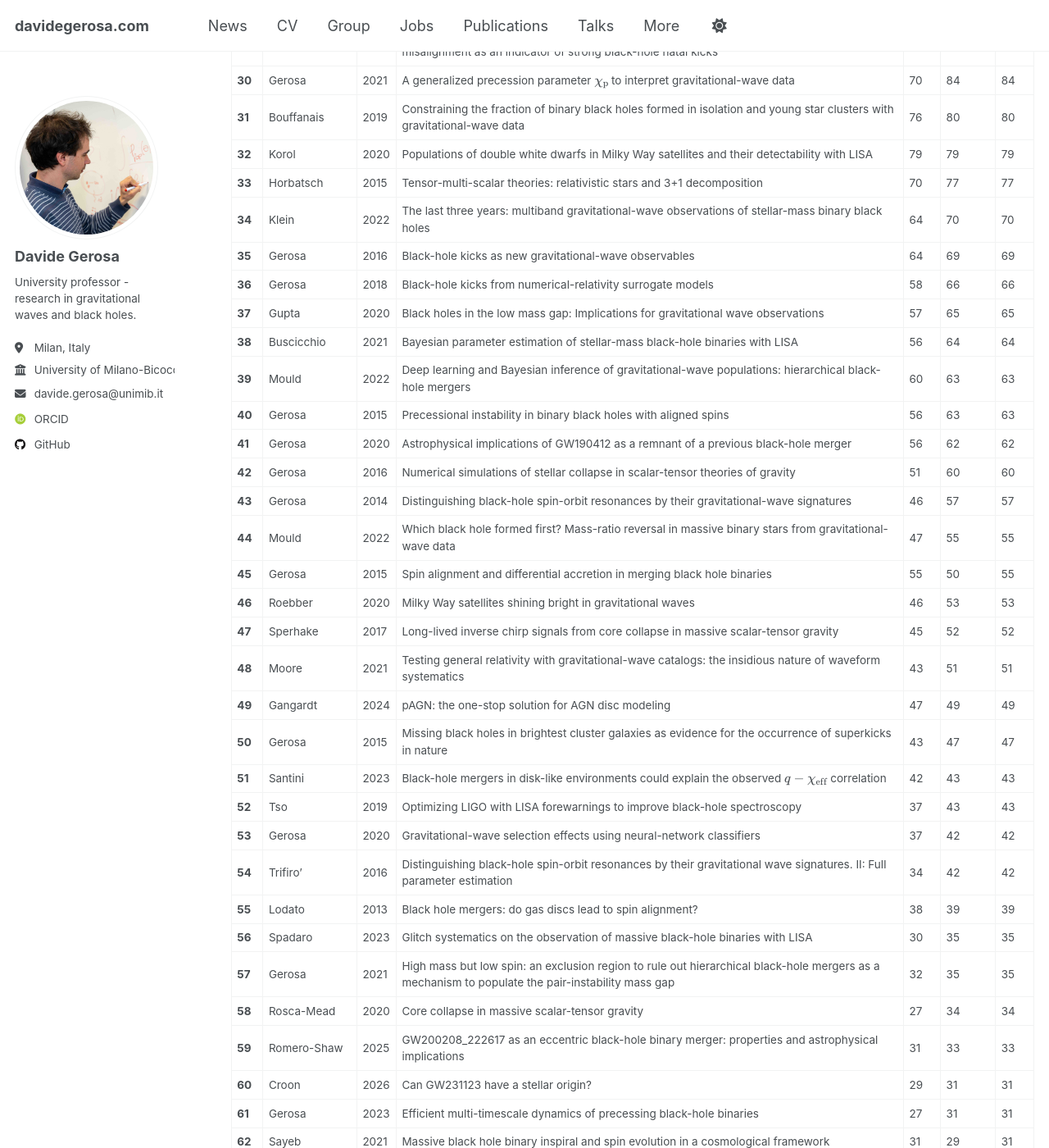
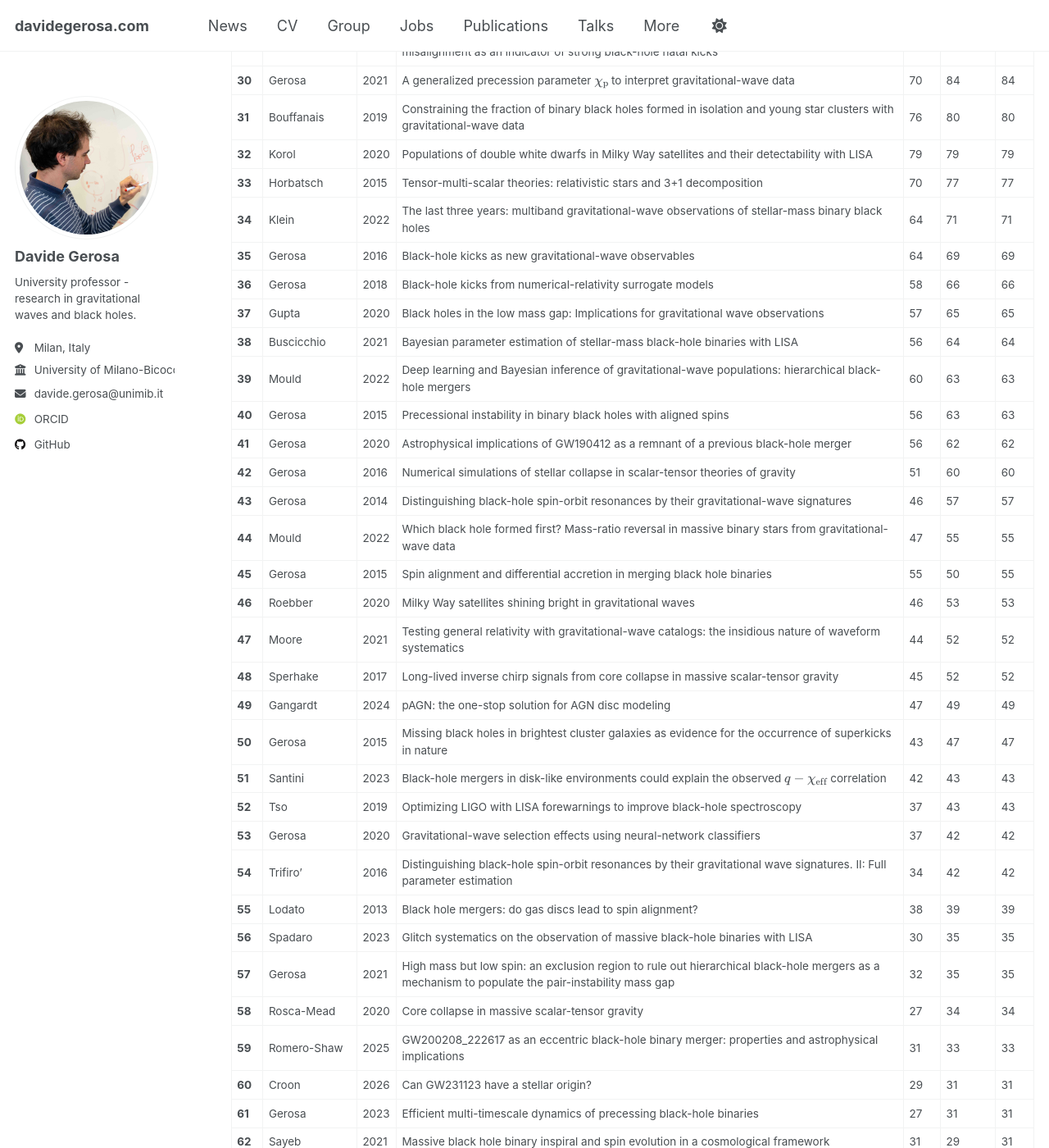
Before and after one commit to dgerosa/website, a Jekyll site: the page built from _pages/citations.md, in a window 1280 px wide and 1400 px high, scrolled down 1659 px. Shown: the whole window at 82% size. Built offline with Jekyll 4.4.1, drawn with Linux system fonts in a browser that asks for light colours; some web fonts are replaced; some of the changed text lies outside the part shown.

Commit message:
Website update from workflow

```diff
--- a/_pages/_citations.md
+++ b/_pages/_citations.md
@@ -42,7 +42,7 @@
 | **31** | Bouffanais | 2019 | Constraining the fraction of binary black holes formed in isolation and young star clusters with gravitational-wave data | 76 | 80 | 80 |
 | **32** | Korol | 2020 | Populations of double white dwarfs in Milky Way satellites and their detectability with LISA | 79 | 79 | 79 |
 | **33** | Horbatsch | 2015 | Tensor-multi-scalar theories: relativistic stars and 3+1 decomposition | 70 | 77 | 77 |
-| **34** | Klein | 2022 | The last three years: multiband gravitational-wave observations of stellar-mass binary black holes | 64 | 70 | 70 |
+| **34** | Klein | 2022 | The last three years: multiband gravitational-wave observations of stellar-mass binary black holes | 64 | 71 | 71 |
 | **35** | Gerosa | 2016 | Black-hole kicks as new gravitational-wave observables | 64 | 69 | 69 |
 | **36** | Gerosa | 2018 | Black-hole kicks from numerical-relativity surrogate models | 58 | 66 | 66 |
 | **37** | Gupta | 2020 | Black holes in the low mass gap: Implications for gravitational wave observations | 57 | 65 | 65 |
@@ -55,8 +55,8 @@
 | **44** | Mould | 2022 | Which black hole formed first? Mass-ratio reversal in massive binary stars from gravitational-wave data | 47 | 55 | 55 |
 | **45** | Gerosa | 2015 | Spin alignment and differential accretion in merging black hole binaries | 55 | 50 | 55 |
 | **46** | Roebber | 2020 | Milky Way satellites shining bright in gravitational waves | 46 | 53 | 53 |
-| **47** | Sperhake | 2017 | Long-lived inverse chirp signals from core collapse in massive scalar-tensor gravity | 45 | 52 | 52 |
-| **48** | Moore | 2021 | Testing general relativity with gravitational-wave catalogs: the insidious nature of waveform systematics | 43 | 51 | 51 |
+| **47** | Moore | 2021 | Testing general relativity with gravitational-wave catalogs: the insidious nature of waveform systematics | 44 | 52 | 52 |
+| **48** | Sperhake | 2017 | Long-lived inverse chirp signals from core collapse in massive scalar-tensor gravity | 45 | 52 | 52 |
 | **49** | Gangardt | 2024 | pAGN: the one-stop solution for AGN disc modeling | 47 | 49 | 49 |
 | **50** | Gerosa | 2015 | Missing black holes in brightest cluster galaxies as evidence for the occurrence of superkicks in nature | 43 | 47 | 47 |
 | **51** | Santini | 2023 | Black-hole mergers in disk-like environments could explain the observed $$q-\chi_\mathrm{eff}$$ correlation | 42 | 43 | 43 |
```
Also changed, not shown: other parts of _pages/_citations.md (+11 -11 lines), _pages/_group.md (+1 -1 lines), _pages/_publications.md (+1 -1 lines), _pages/_talks.md (+1 -1 lines).
